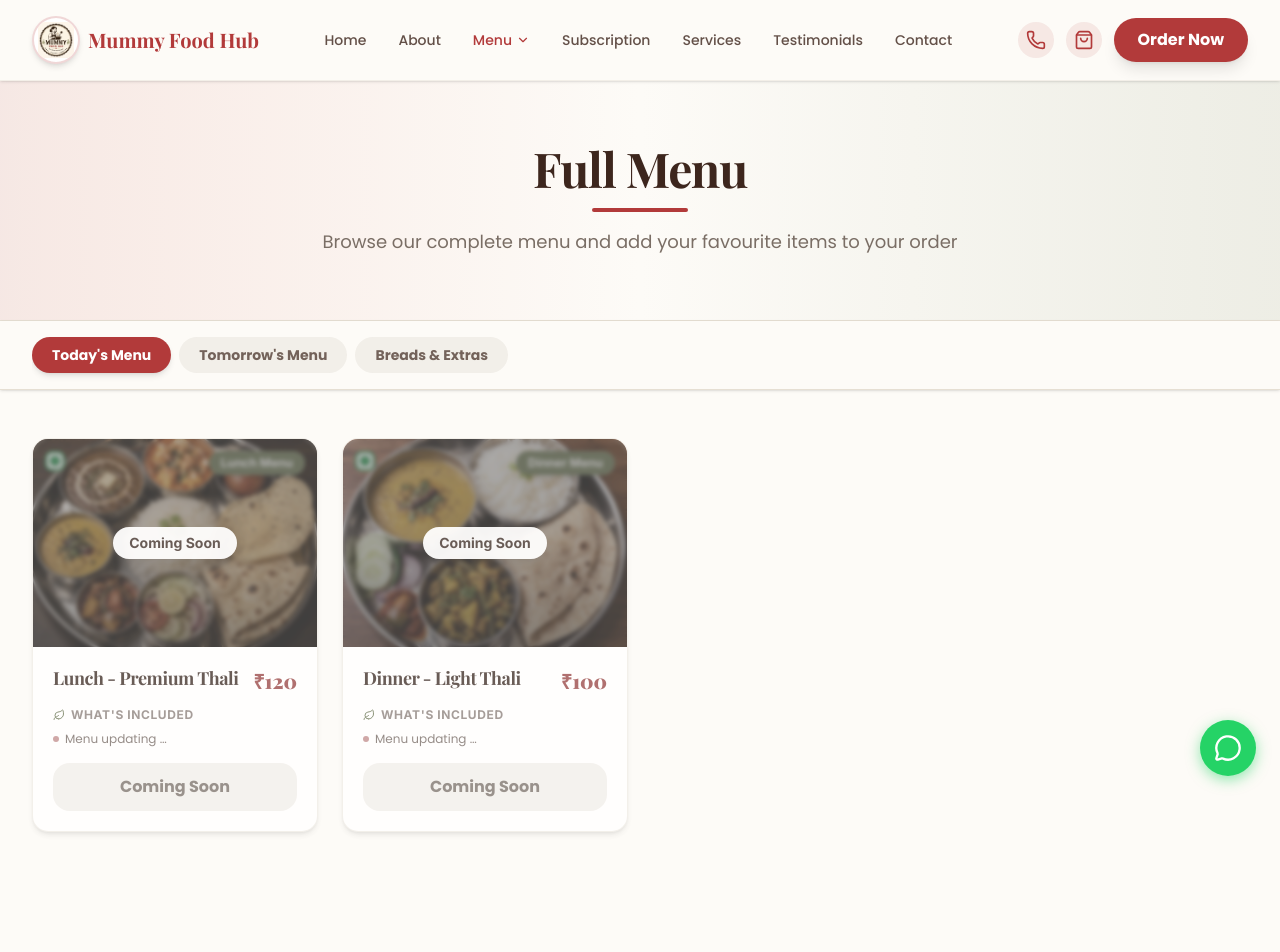
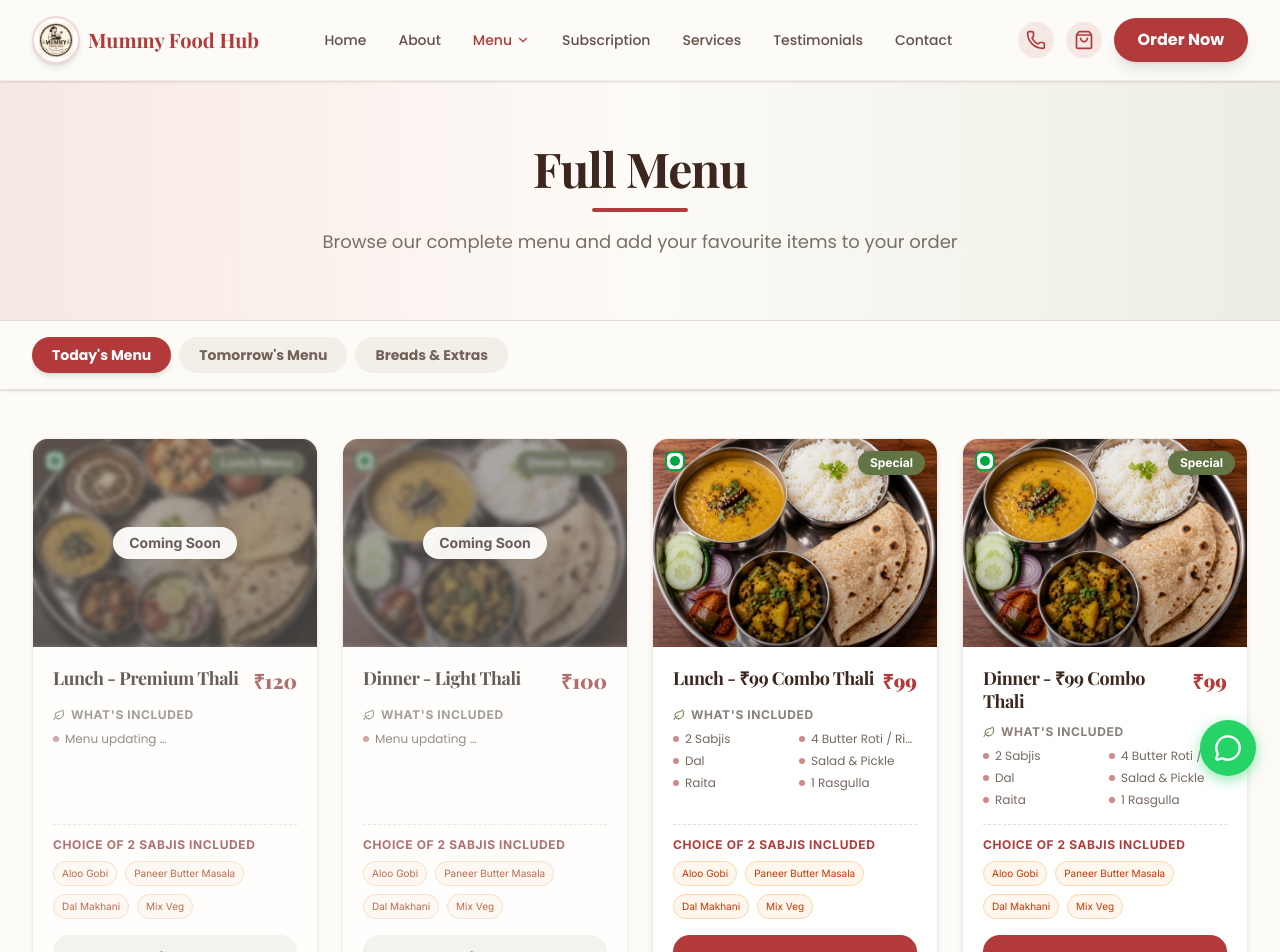
Before and after one commit to weber011/mummyfoodhub1, a Next.js app: page /menu in a window 1280 px wide. Shown: the top 952 px of the page. Built offline with nearby package versions, Linux system fonts and the light colour scheme; a web font is replaced by a local one.

Commit message:
Add sabji options to MenuCard and Admin Panel, update site.json

```diff
--- a/public/data/site.json
+++ b/public/data/site.json
@@ -132,7 +132,13 @@
       "items": [
         "Menu updating soon..."
       ],
-      "disabled": true
+      "disabled": true,
+      "sabjiOptions": [
+        "Aloo Gobi",
+        "Paneer Butter Masala",
+        "Dal Makhani",
+        "Mix Veg"
+      ]
     },
     {
       "id": "today-dinner",
@@ -143,7 +149,57 @@
       "items": [
         "Menu updating soon..."
       ],
-      "disabled": true
+      "disabled": true,
+      "sabjiOptions": [
+        "Aloo Gobi",
+        "Paneer Butter Masala",
+        "Dal Makhani",
+        "Mix Veg"
+      ]
+    },
+    {
+      "id": "combo-99-lunch",
+      "title": "Lunch - ₹99 Combo Thali",
+      "price": 99,
+      "image": "/images/regular veg thali.jpeg",
+      "badge": "Special",
+      "items": [
+        "2 Sabjis",
+        "4 Butter Roti / Rice",
+        "Dal",
+        "Salad & Pickle",
+        "Raita",
+        "1 Rasgulla"
+      ],
+      "sabjiOptions": [
+        "Aloo Gobi",
+        "Paneer Butter Masala",
+        "Dal Makhani",
+        "Mix Veg"
+      ],
+      "disabled": false
+    },
+    {
+      "id": "combo-99-dinner",
+      "title": "Dinner - ₹99 Combo Thali",
+      "price": 99,
+      "image": "/images/regular veg thali.jpeg",
+      "badge": "Special",
+      "items": [
+        "2 Sabjis",
+        "4 Butter Roti / Rice",
+        "Dal",
+        "Salad & Pickle",
+        "Raita",
+        "1 Rasgulla"
+      ],
+      "sabjiOptions": [
+        "Aloo Gobi",
+        "Paneer Butter Masala",
+        "Dal Makhani",
+        "Mix Veg"
+      ],
+      "disabled": false
     }
   ],
   "tomorrowMenu": [
@@ -156,7 +212,13 @@
       "items": [
         "Menu updating soon..."
       ],
-      "disabled": true
+      "disabled": true,
+      "sabjiOptions": [
+        "Aloo Gobi",
+        "Paneer Butter Masala",
+        "Dal Makhani",
+        "Mix Veg"
+      ]
     },
     {
       "id": "tomorrow-dinner",
@@ -167,7 +229,57 @@
       "items": [
         "Menu updating soon..."
       ],
-      "disabled": true
+      "disabled": true,
+      "sabjiOptions": [
+        "Aloo Gobi",
+        "Paneer Butter Masala",
+        "Dal Makhani",
+        "Mix Veg"
+      ]
+    },
+    {
+      "id": "combo-99-lunch",
+      "title": "Lunch - ₹99 Combo Thali",
+      "price": 99,
+      "image": "/images/regular veg thali.jpeg",
+      "badge": "Special",
+      "items": [
+        "2 Sabjis",
+        "4 Butter Roti / Rice",
+        "Dal",
+        "Salad & Pickle",
+        "Raita",
+        "1 Rasgulla"
+      ],
+      "sabjiOptions": [
+        "Aloo Gobi",
+        "Paneer Butter Masala",
+        "Dal Makhani",
+        "Mix Veg"
+      ],
+      "disabled": false
+    },
+    {
+      "id": "combo-99-dinner",
+      "title": "Dinner - ₹99 Combo Thali",
+      "price": 99,
+      "image": "/images/regular veg thali.jpeg",
+      "badge": "Special",
+      "items": [
+        "2 Sabjis",
+        "4 Butter Roti / Rice",
+        "Dal",
+        "Salad & Pickle",
+        "Raita",
+        "1 Rasgulla"
+      ],
+      "sabjiOptions": [
+        "Aloo Gobi",
+        "Paneer Butter Masala",
+        "Dal Makhani",
+        "Mix Veg"
+      ],
+      "disabled": false
     }
   ],
   "subscriptionPlans": [
@@ -263,7 +375,13 @@
           "price": 10
         }
       ],
-      "disabled": false
+      "disabled": false,
+      "sabjiOptions": [
+        "Aloo Gobi",
+        "Paneer Butter Masala",
+        "Dal Makhani",
+        "Mix Veg"
+      ]
     },
     {
       "id": "vm-2",
@@ -290,7 +408,13 @@
           "price": 15
         }
       ],
-      "disabled": false
+      "disabled": false,
+      "sabjiOptions": [
+        "Aloo Gobi",
+        "Paneer Butter Masala",
+        "Dal Makhani",
+        "Mix Veg"
+      ]
     },
     {
       "id": "vm-3",
--- a/src/app/admin/page.tsx
+++ b/src/app/admin/page.tsx
@@ -688,6 +688,16 @@ function MenuItemEditor({ item, onChange, onDelete, creds }: { item: any; onChan
                   onChange={e => onChange({ ...item, items: e.target.value.split("\n") })}
                 />
               </div>
+              <div>
+                <label className="block text-xs font-subheading font-medium text-foreground mb-1">Sabji Options (User must select 2. One option per line)</label>
+                <textarea
+                  className="w-full border border-border rounded-lg px-3 py-2 text-sm font-subheading focus:outline-none focus:ring-2 focus:ring-primary/30 resize-none"
+                  rows={3}
+                  value={(item.sabjiOptions || []).join("\n")}
+                  onChange={e => onChange({ ...item, sabjiOptions: e.target.value.split("\n").filter(Boolean) })}
+                  placeholder="e.g. Aloo Gobi\nPaneer Butter Masala"
+                />
+              </div>
               <div className="flex items-center gap-2">
                 <span className="text-sm font-subheading text-foreground">Coming Soon (disables ordering)</span>
                 <button onClick={() => onChange({ ...item, disabled: !item.disabled })}>
@@ -751,6 +761,16 @@ function CatalogItemEditor({ item, onChange, onDelete, creds }: { item: any; onC
                   onChange={e => onChange({ ...item, items: e.target.value.split("\n") })}
                 />
               </div>
+              <div>
+                <label className="block text-xs font-subheading font-medium text-foreground mb-1">Sabji Options (User must select 2. One option per line)</label>
+                <textarea
+                  className="w-full border border-border rounded-lg px-3 py-2 text-sm font-subheading focus:outline-none focus:ring-2 focus:ring-primary/30 resize-none"
+                  rows={3}
+                  value={(item.sabjiOptions || []).join("\n")}
+                  onChange={e => onChange({ ...item, sabjiOptions: e.target.value.split("\n").filter(Boolean) })}
+                  placeholder="e.g. Aloo Gobi\nPaneer Butter Masala"
+                />
+              </div>
               <div className="flex items-center gap-2 mt-4">
                 <span className="text-sm font-subheading text-foreground">Coming Soon (disables ordering)</span>
                 <button onClick={() => onChange({ ...item, disabled: !item.disabled })}>
--- a/src/components/shared/MenuCard.tsx
+++ b/src/components/shared/MenuCard.tsx
@@ -13,6 +13,7 @@ type MenuCardProps = {
   discount?: string;
   description?: string;
   items: string[];
+  sabjiOptions?: string[];
   extras?: { name: string; price: number }[];
   image: string;
   badge?: string;
@@ -21,30 +22,61 @@ type MenuCardProps = {
 };
 
 export function MenuCard({
-  title, originalPrice, price, discount, description, items, extras, image, badge, isVeg = true, disabled = false
+  title, originalPrice, price, discount, description, items, sabjiOptions, extras, image, badge, isVeg = true, disabled = false
 }: MenuCardProps) {
   const { addToCart } = useCart();
   const [added, setAdded] = useState(false);
   const [showExtras, setShowExtras] = useState(false);
+  const [showSabji, setShowSabji] = useState(false);
   const [selectedExtras, setSelectedExtras] = useState<{ name: string; price: number }[]>([]);
+  const [selectedSabjis, setSelectedSabjis] = useState<string[]>([]);
 
-  const handleAdd = () => {
-    if (extras && extras.length > 0 && !showExtras) {
+  const handleInitialAdd = () => {
+    if (sabjiOptions && sabjiOptions.length > 0) {
+      setShowSabji(true);
+      return;
+    }
+    if (extras && extras.length > 0) {
       setShowExtras(true);
       return;
     }
 
-    addToCart({ title, price, extras: selectedExtras });
-    setAdded(true);
-    setShowExtras(false);
-    setSelectedExtras([]);
-    setTimeout(() => setAdded(false), 1500);
+    addToCart({ title, price, extras: [] });
+    triggerAdded();
   };
 
-  const handleSkipAddons = () => {
-    addToCart({ title, price, extras: [] });
+  const handleSabjiContinue = () => {
+    if (selectedSabjis.length !== 2) return;
+    setShowSabji(false);
+    if (extras && extras.length > 0) {
+      setShowExtras(true);
+    } else {
+      const combinedExtras = selectedSabjis.map(s => ({ name: s, price: 0 }));
+      addToCart({ title, price, extras: combinedExtras });
+      triggerAdded();
+    }
+  };
+
+  const handleExtrasFinish = () => {
+    const combinedExtras = [
+      ...selectedSabjis.map(s => ({ name: s, price: 0 })),
+      ...selectedExtras
+    ];
+    addToCart({ title, price, extras: combinedExtras });
+    setShowExtras(false);
+    triggerAdded();
+  };
+
+  const handleSkipExtras = () => {
+    const combinedExtras = selectedSabjis.map(s => ({ name: s, price: 0 }));
+    addToCart({ title, price, extras: combinedExtras });
+    setShowExtras(false);
+    triggerAdded();
+  };
+
+  const triggerAdded = () => {
     setAdded(true);
-    setShowExtras(false);
+    setSelectedSabjis([]);
     setSelectedExtras([]);
     setTimeout(() => setAdded(false), 1500);
   };
@@ -60,6 +92,18 @@ export function MenuCard({
         const newExtras = [...prev];
         newExtras.splice(idx, 1);
         return newExtras;
+      }
+      return prev;
+    });
+  };
+
+  const toggleSabji = (option: string) => {
+    setSelectedSabjis(prev => {
+      if (prev.includes(option)) {
+        return prev.filter(s => s !== option);
+      }
+      if (prev.length < 2) {
+        return [...prev, option];
       }
       return prev;
     });
@@ -133,23 +177,75 @@ export function MenuCard({
           </div>
         </div>
 
-        {/* Add-ons */}
-        {extras && extras.length > 0 && (
+        {/* Sabji Options Note */}
+        {sabjiOptions && sabjiOptions.length > 0 && (
           <div className="mb-4 pt-3 border-t border-dashed border-border">
-            <p className="text-xs font-bold text-foreground/60 uppercase tracking-wider mb-2">Add-ons</p>
+            <p className="text-xs font-bold text-foreground/60 uppercase tracking-wider mb-2 text-primary">Choice of 2 Sabjis Included</p>
             <div className="flex flex-wrap gap-2">
-              {extras.map((extra, idx) => (
-                <span key={idx} className="text-xs bg-muted text-muted-foreground px-2 py-1 rounded-full border border-border">
-                  {extra.name} +₹{extra.price}
+              {sabjiOptions.map((opt, idx) => (
+                <span key={idx} className="text-[10px] bg-orange-50 text-orange-700 px-2 py-1 rounded-full border border-orange-200">
+                  {opt}
                 </span>
               ))}
             </div>
           </div>
         )}
 
-        {/* Add-ons Selector Overlay */}
+        {/* Add-ons Note */}
+        {extras && extras.length > 0 && (
+          <div className="mb-4 pt-3 border-t border-dashed border-border">
+            <p className="text-xs font-bold text-foreground/60 uppercase tracking-wider mb-2">Add-ons Available</p>
+          </div>
+        )}
+
+        {/* OVERLAYS */}
         <AnimatePresence>
-          {showExtras && (
+          {/* Sabji Selection Overlay */}
+          {showSabji && (
+            <motion.div
+              initial={{ opacity: 0, y: 10 }}
+              animate={{ opacity: 1, y: 0 }}
+              exit={{ opacity: 0, y: 10 }}
+              className="absolute inset-x-0 bottom-0 bg-white border-t border-border shadow-[0_-10px_40px_rgba(0,0,0,0.1)] p-4 rounded-t-2xl z-40 flex flex-col"
+            >
+              <div className="flex justify-between items-center mb-3">
+                <div>
+                  <p className="font-heading font-bold text-foreground">Select Sabjis</p>
+                  <p className="text-xs text-primary font-bold">Pick exactly 2</p>
+                </div>
+                <button onClick={() => setShowSabji(false)} className="text-muted-foreground hover:text-foreground text-sm font-subheading">✕ Close</button>
+              </div>
+              <div className="flex flex-col gap-2 mb-4 overflow-y-auto max-h-48">
+                {sabjiOptions?.map((opt, idx) => {
+                  const isSelected = selectedSabjis.includes(opt);
+                  const isDisabled = !isSelected && selectedSabjis.length >= 2;
+                  return (
+                    <div
+                      key={idx}
+                      onClick={() => !isDisabled && toggleSabji(opt)}
+                      className={`flex items-center justify-between p-3 rounded-lg border transition-colors cursor-pointer ${isSelected ? 'border-primary bg-primary/5' : isDisabled ? 'opacity-50 cursor-not-allowed bg-muted/30' : 'border-border hover:bg-muted/50'}`}
+                    >
+                      <span className="text-sm font-subheading font-medium text-foreground">{opt}</span>
+                      <div className={`w-5 h-5 rounded-full border flex items-center justify-center ${isSelected ? 'bg-primary border-primary' : 'border-gray-300'}`}>
+                        {isSelected && <Check className="w-3 h-3 text-white" />}
+                      </div>
+                    </div>
+                  );
+                })}
+              </div>
+              <motion.button
+                onClick={handleSabjiContinue}
+                disabled={selectedSabjis.length !== 2}
+                whileTap={{ scale: 0.95 }}
+                className={`w-full font-subheading font-bold py-2.5 rounded-xl flex items-center justify-center gap-2 shadow-md transition-all ${selectedSabjis.length === 2 ? 'bg-primary text-white' : 'bg-muted text-muted-foreground'}`}
+              >
+                Continue
+              </motion.button>
+            </motion.div>
+          )}
+
+          {/* Extras Selection Overlay */}
+          {showExtras && !showSabji && (
             <motion.div
               initial={{ opacity: 0, y: 10 }}
               animate={{ opacity: 1, y: 0 }}
@@ -191,15 +287,15 @@ export function MenuCard({
               </div>
               <div className="flex flex-col gap-2">
                 <motion.button
-                  onClick={handleAdd}
+                  onClick={handleExtrasFinish}
                   whileTap={{ scale: 0.95 }}
                   className="w-full bg-primary text-white font-subheading font-bold py-2.5 rounded-xl flex items-center justify-center gap-2 shadow-md"
                 >
                   <Plus className="w-4 h-4" />
-                  Add with Extras · ₹{price + selectedExtras.reduce((s, e) => s + e.price, 0)}
+                  Add to Order · ₹{price + selectedExtras.reduce((s, e) => s + e.price, 0)}
                 </motion.button>
                 <motion.button
-                  onClick={handleSkipAddons}
+                  onClick={handleSkipExtras}
                   whileTap={{ scale: 0.97 }}
                   className="w-full bg-muted border border-border text-foreground/70 font-subheading font-semibold py-2.5 rounded-xl flex items-center justify-center gap-2 hover:bg-muted/80 transition-colors"
                 >
@@ -212,7 +308,7 @@ export function MenuCard({
 
         {/* Add to Order Button */}
         <motion.button
-          onClick={handleAdd}
+          onClick={handleInitialAdd}
           disabled={disabled}
           whileTap={disabled ? {} : { scale: 0.95 }}
           className={`w-full mt-auto font-subheading font-bold py-3 rounded-xl flex items-center justify-center gap-2 transition-all duration-300 relative z-20 ${
@@ -220,7 +316,7 @@ export function MenuCard({
               ? "bg-muted text-muted-foreground cursor-not-allowed"
               : added
                 ? "bg-green-500 text-white"
-                : showExtras
+                : (showExtras || showSabji)
                   ? "bg-transparent border-2 border-primary text-primary opacity-0 pointer-events-none"
                   : "bg-primary text-white hover:bg-primary/90 shadow-md hover:shadow-lg"
           }`}
```
